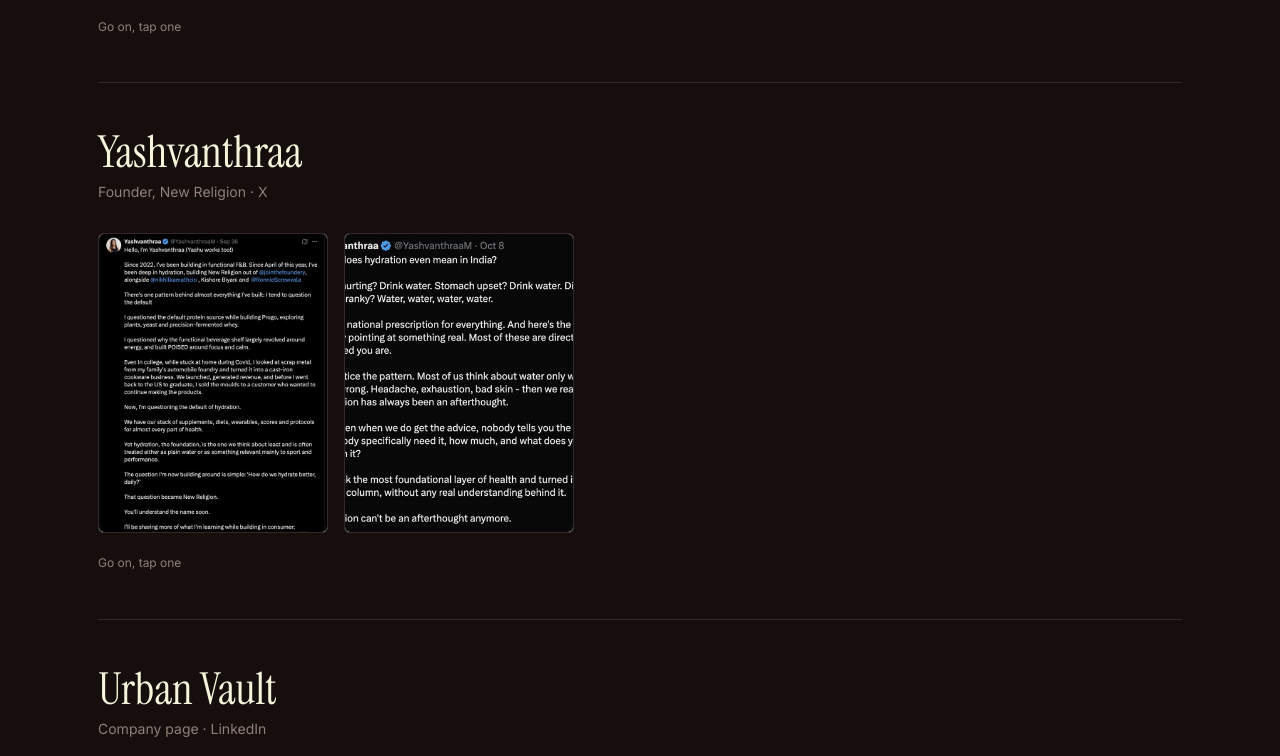
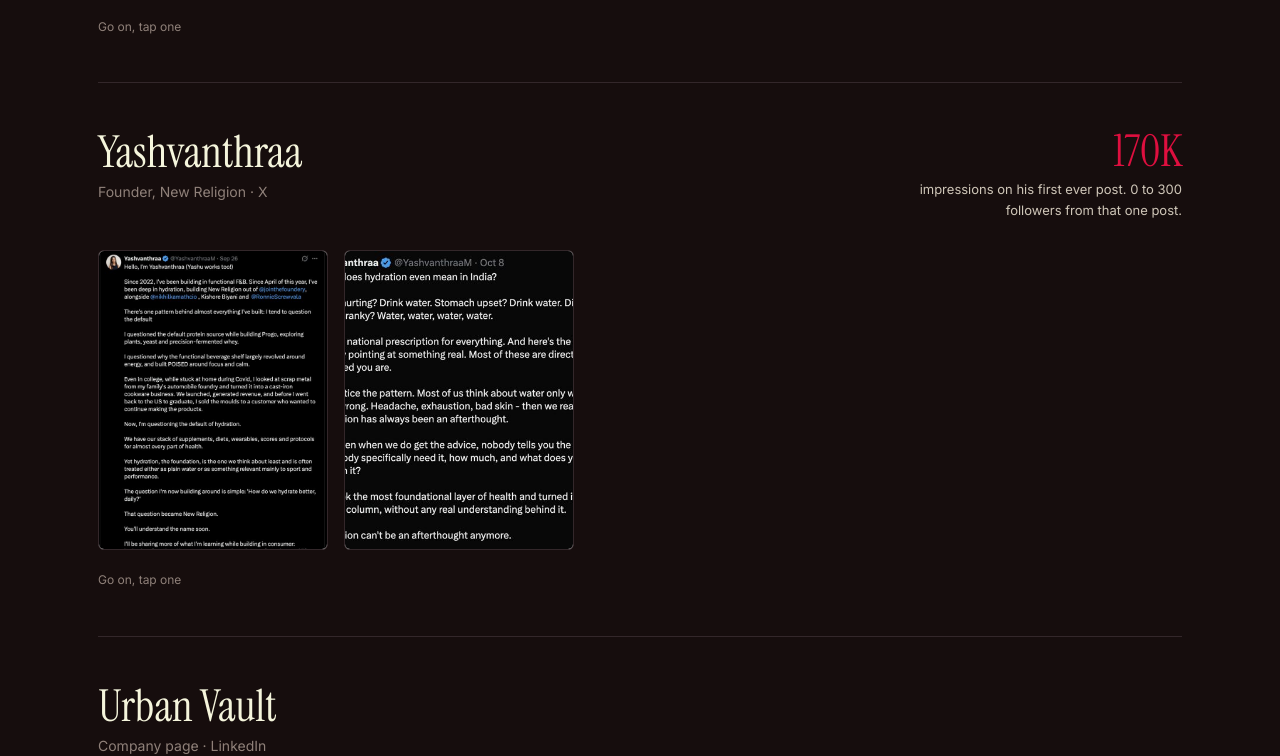
Before and after one commit to workdevishree-netizen/hello-world, a plain HTML site: page ghostwriting.html in a window 1280 px wide. Shown: the part 3343-4099 px from the top of the page. Drawn offline with Linux system fonts and the light colour scheme.

Commit message:
Ghostwriting: Yashvanthraa result line
Co-Authored-By: Claude Opus 5.5 <noreply@anthropic.com>
Claude-Session: https://claude.ai/code/session_01PD61sDJcBBJuTNbPednp2U

```diff
--- a/ghostwriting.html
+++ b/ghostwriting.html
@@ -156,7 +156,7 @@ body::after{content:""; position:fixed; inset:0; pointer-events:none; z-index:50
     </div>
     <div class="v">
       <div><div class="name">Yashvanthraa</div><div class="meta">Founder, New Religion · X</div></div>
-      <div class="res"></div>
+      <div class="res"><b>170K</b><span>impressions on his first ever post. 0 to 300 followers from that one post.</span></div>
       <div class="shots"><button type="button" data-src="gw/yashu-1.jpg" aria-label="Open Yashvanthraa post 1"><img src="gw/yashu-1.jpg" alt="X post by Yashvanthraa, 1 of 2" loading="lazy"></button><button type="button" data-src="gw/yashu-2.jpg" aria-label="Open Yashvanthraa post 2"><img src="gw/yashu-2.jpg" alt="X post by Yashvanthraa, 2 of 2" loading="lazy"></button></div>
       <div class="shots-note">Go on, tap one</div>
     </div>
```
